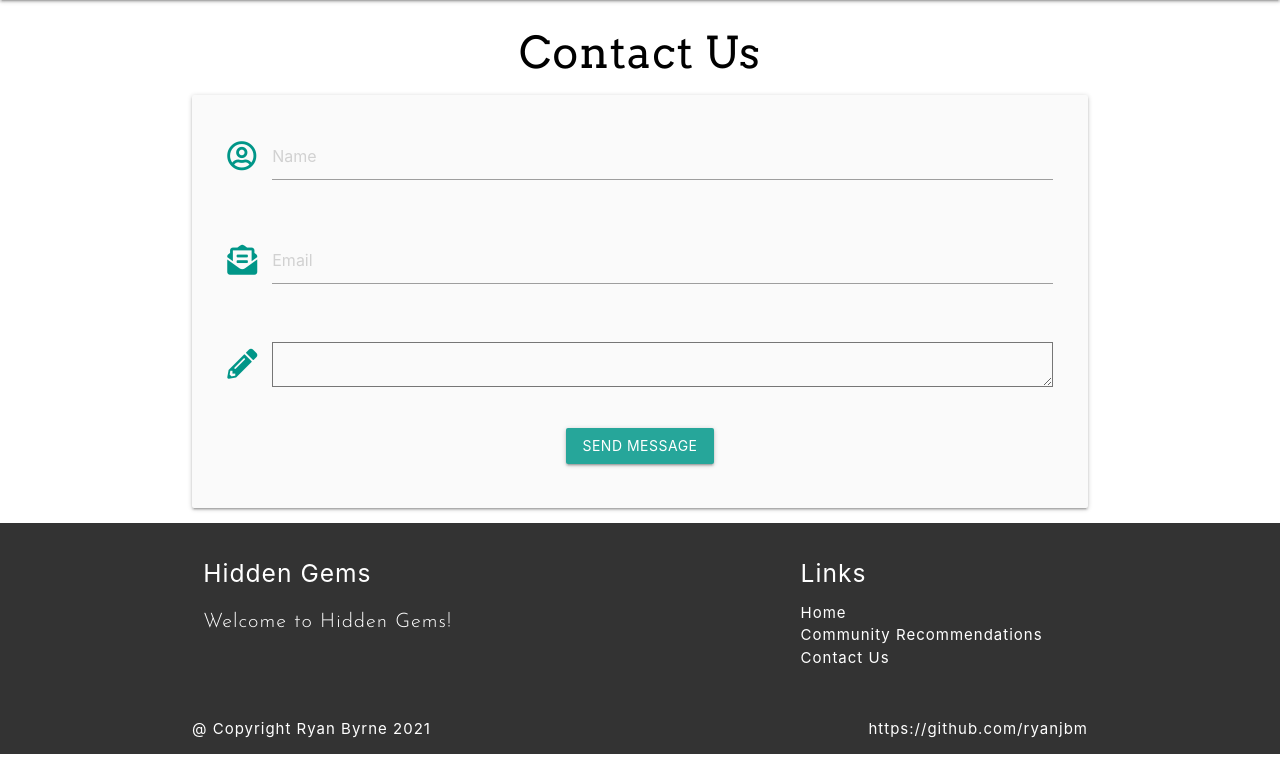
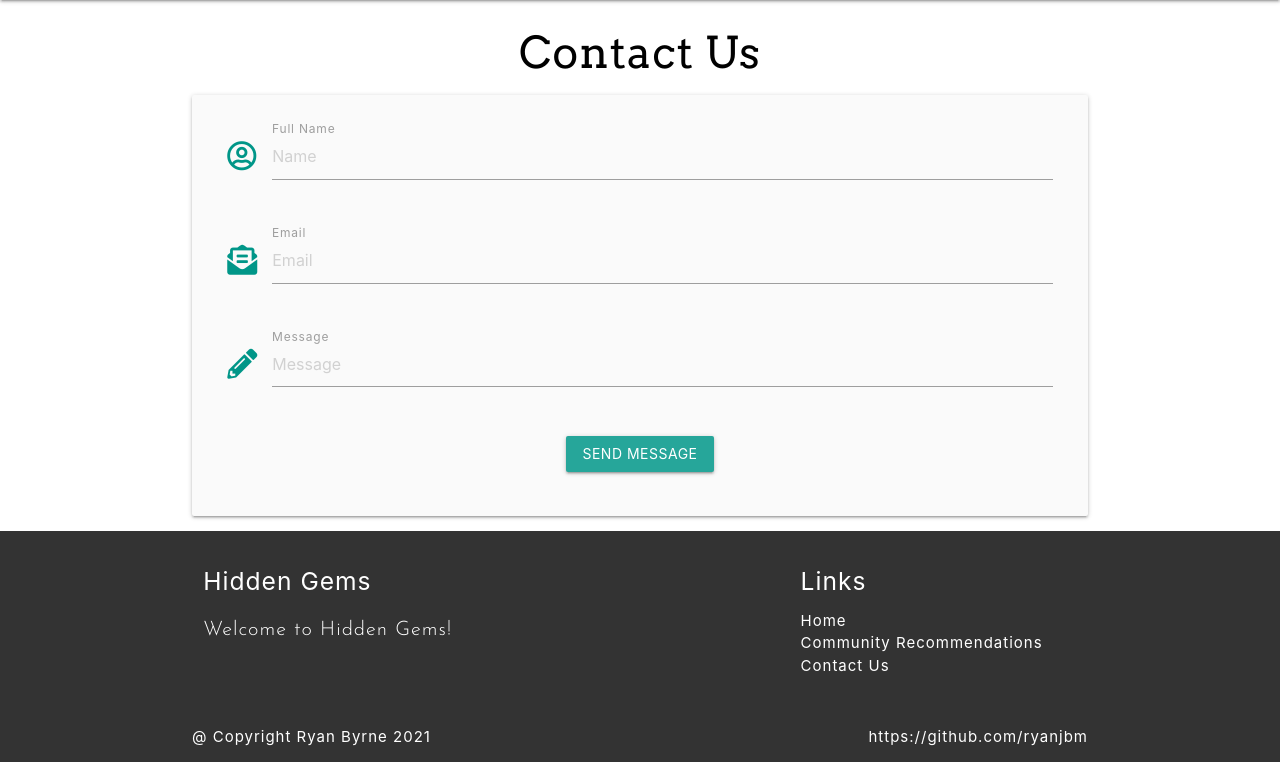
Before and after one commit to Code-Institute-Submissions/ryanjbm-Milestone3, a Flask app: page /contact in a window 1280 px wide. Shown: the part 119-881 px from the top of the page. Run offline with Flask 2, Linux system fonts and the light colour scheme; some libraries are stand-ins or nearby versions.

Commit message:
Fixed contact form field

```diff
--- a/templates/contact.html
+++ b/templates/contact.html
@@ -1,15 +1,15 @@
 {% extends "base.html" %}
 {% block content %}
-
 
 <h3 class="black-text center-align">Contact Us</h3>
 <div class="row card-panel grey lighten-5">
     <form onsubmit="return sendMail(this), alertFunction();" class="col s12" >
-        <!-- Name -->
+        <!-- product name -->
         <div class="row">
             <div class="input-field col s12">
                 <i class="far fa-user-circle prefix teal-text lighten-2"></i>
                 <input type="text" class="form-control" name="name" id="fullname" placeholder="Name" required>
+                <label for="product_name">Full Name</label>
             </div>
         </div>
         <!-- product description -->
@@ -17,13 +17,15 @@
             <div class="input-field col s12">
                 <i class="fas fa-envelope-open-text prefix teal-text lighten-2"></i>
                 <input type="email" class="form-control" name="emailaddress" id="emailaddress" placeholder="Email" required>
+          <label for="product_description">Email</label>
             </div>
         </div>
         <!-- product link -->
         <div class="row">
             <div class="input-field col s12">
                 <i class="fas fa-pencil-alt prefix teal-text lighten-2"></i>
-                <textarea name="message" class="form-control" id="projectsummary" rows="7" cols="70" required></textarea>
+                <textarea name="message" class="materialize-textarea form-control" id="message" rows="7" cols="70" placeholder="Message" required></textarea>
+                <label for="product_link">Message</label>
             </div>
         </div>
         <!-- submit button -->
```
